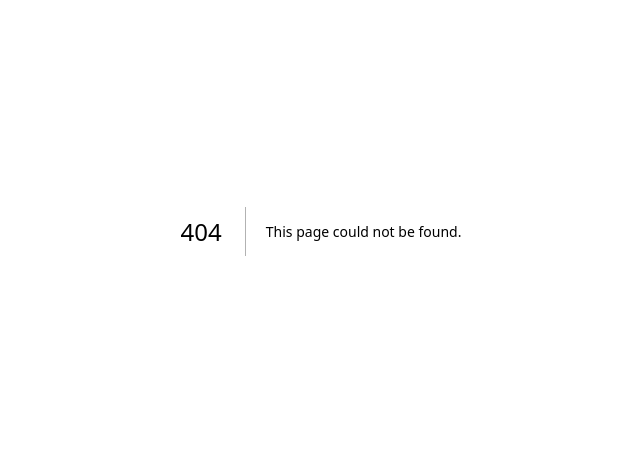
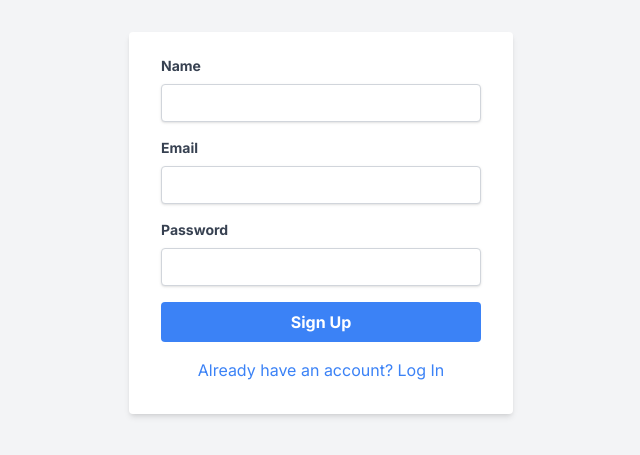
Before and after one commit to Raja-Usman-Murad/Nextjs, a Next.js app: page /Auth/FormikSignup in a window 1280 px wide. Before the commit this address had no page. Shown: the part 169-624 px from the top of the page, without its empty margins (319-959 px from the left). Built offline with nearby package versions, Linux system fonts and the light colour scheme.

Commit message:
Add the formik form and yup for validation

```diff
--- /dev/null
+++ b/app/Auth/FormikSignin/page.tsx
@@ -0,0 +1,81 @@
+// pages/signin.tsx
+"use client";
+
+import React from "react";
+import Link from "next/link";
+import { signinValidationSchema } from "../_ValidationSchema/ValidationSchema";
+import InputField from "@/app/Components/UI/Form/InputField";
+import { Formik, Form, Field, ErrorMessage, FormikHelpers } from "formik";
+
+const FormikSignIn: React.FC = () => {
+  const initialValues = {
+    email: "",
+    password: "",
+  };
+
+  const handleSubmit = (
+    values: typeof initialValues,
+    { resetForm }: FormikHelpers<typeof initialValues>
+  ) => {
+    // Submit the form (e.g., send data to an API)
+
+    if (!values.email || !values.password) {
+      alert("All fields are required");
+      return;
+    }
+    // Submit the form (e.g., send data to an API)
+    console.log("Form submitted:", values);
+
+    // Reset the form to its initial values
+    resetForm();
+  };
+
+  return (
+    <div className="min-h-screen flex items-center justify-center bg-gray-100">
+      <Formik
+        initialValues={initialValues}
+        validationSchema={signinValidationSchema}
+        onSubmit={handleSubmit}
+      >
+        {({ values, handleChange, handleBlur, errors, touched }) => (
+          <Form className="bg-white shadow-md rounded px-8 pt-6 pb-8 mb-4 w-full max-w-sm">
+            <InputField
+              label="Email"
+              type="email"
+              name="email"
+              value={values.email}
+              onChange={handleChange}
+              onBlur={handleBlur}
+              error={touched.email && errors.email}
+            />
+            <InputField
+              label="Password"
+              type="password"
+              name="password"
+              value={values.password}
+              onChange={handleChange}
+              onBlur={handleBlur}
+              error={touched.password && errors.password}
+            />
+            <button
+              type="submit"
+              className="bg-blue-500 hover:bg-blue-700 text-white font-bold py-2 px-4 rounded focus:outline-none focus:shadow-outline w-full"
+            >
+              Sign In
+            </button>
+            <div className="text-center mt-4">
+              <Link
+                className="text-blue-500 hover:text-blue-700"
+                href="FormikSignup"
+              >
+                Don't have an account? Create one.
+              </Link>
+            </div>
+          </Form>
+        )}
+      </Formik>
+    </div>
+  );
+};
+
+export default FormikSignIn;
--- /dev/null
+++ b/app/Auth/FormikSignup/page.tsx
@@ -0,0 +1,83 @@
+// pages/signup.tsx
+"use client";
+
+import React from "react";
+import { Formik, Form, Field, ErrorMessage, FormikHelpers } from "formik";
+import Link from "next/link";
+import InputField from "@/app/Components/UI/Form/InputField";
+import { signupValidationSchema } from "../_ValidationSchema/ValidationSchema";
+
+const FormikSignup: React.FC = () => {
+  const initialValues = {
+    name: "",
+    email: "",
+    password: "",
+  };
+
+  const handleSubmit = (
+    values: typeof initialValues,
+    { resetForm }: FormikHelpers<typeof initialValues>
+  ) => {
+    // Submit the form (e.g., send data to an API)
+    console.log("Form submitted:", values);
+    resetForm();
+  };
+
+  return (
+    <div className="min-h-screen flex items-center justify-center bg-gray-100">
+      <Formik
+        initialValues={initialValues}
+        validationSchema={signupValidationSchema}
+        onSubmit={handleSubmit}
+      >
+        {({ values, handleChange, handleBlur, errors, touched }) => (
+          <Form className="bg-white shadow-md rounded px-8 pt-6 pb-8 mb-4 w-full max-w-sm">
+            <InputField
+              label="Name"
+              type="text"
+              name="name"
+              value={values.name}
+              onChange={handleChange}
+              onBlur={handleBlur}
+              error={touched.name && errors.name}
+            />
+            <InputField
+              label="Email"
+              type="email"
+              name="email"
+              value={values.email}
+              onChange={handleChange}
+              onBlur={handleBlur}
+              error={touched.email && errors.email}
+            />
+            <InputField
+              label="Password"
+              type="password"
+              name="password"
+              value={values.password}
+              onChange={handleChange}
+              onBlur={handleBlur}
+              error={touched.password && errors.password}
+            />
+            <button
+              type="submit"
+              className="bg-blue-500 hover:bg-blue-700 text-white font-bold py-2 px-4 rounded focus:outline-none focus:shadow-outline w-full"
+            >
+              Sign Up
+            </button>
+            <div className="text-center mt-4">
+              <Link
+                href="FormikSignin"
+                className="text-blue-500 hover:text-blue-700"
+              >
+                Already have an account? Log In
+              </Link>
+            </div>
+          </Form>
+        )}
+      </Formik>
+    </div>
+  );
+};
+
+export default FormikSignup;
--- a/app/Auth/Signin/page.tsx
+++ b/app/Auth/Signin/page.tsx
@@ -37,9 +37,6 @@ const SignIn: React.FC = () => {
           onChange={handleChange}
           onBlur={handleBlur}
         />
-        {errors.email && (
-          <p className="text-red-500 text-xs italic">{errors.email}</p>
-        )}
 
         <InputField
           label="Password"
@@ -50,9 +47,6 @@ const SignIn: React.FC = () => {
           onChange={handleChange}
           onBlur={handleBlur}
         />
-        {errors.password && (
-          <p className="text-red-500 text-xs italic">{errors.password}</p>
-        )}
 
         <button
           type="submit"
--- a/app/Auth/Signup/page.tsx
+++ b/app/Auth/Signup/page.tsx
@@ -37,9 +37,6 @@ const Signup: React.FC = () => {
           onChange={handleChange}
           onBlur={handleBlur}
         />
-        {errors.name && (
-          <p className="text-red-500 text-xs italic">{errors.name}</p>
-        )}
 
         <InputField
           label="Email"
@@ -50,9 +47,6 @@ const Signup: React.FC = () => {
           onChange={handleChange}
           onBlur={handleBlur}
         />
-        {errors.email && (
-          <p className="text-red-500 text-xs italic">{errors.email}</p>
-        )}
 
         <InputField
           label="Password"
@@ -63,9 +57,6 @@ const Signup: React.FC = () => {
           onChange={handleChange}
           onBlur={handleBlur}
         />
-        {errors.password && (
-          <p className="text-red-500 text-xs italic">{errors.password}</p>
-        )}
 
         <button
           type="submit"
--- /dev/null
+++ b/app/Auth/_ValidationSchema/ValidationSchema.tsx
@@ -0,0 +1,32 @@
+// validationSchema.ts
+import * as Yup from "yup";
+
+const email = Yup.string()
+  .email("Email must be valid")
+  .required("Email is required");
+
+const password = Yup.string()
+  .min(8, "Password must be at least 8 characters long")
+  .matches(/[a-z]/, "Password must contain at least one lowercase letter")
+  .matches(/[A-Z]/, "Password must contain at least one uppercase letter")
+  .matches(/\d/, "Password must contain at least one number")
+  .matches(/[@#$!%*?&]/, "Password must contain at least one special character")
+  .required("Password is required");
+
+export const signupValidationSchema = Yup.object().shape({
+  name: Yup.string()
+    .matches(/^[A-Za-z]/, "Name must start with an alphabet")
+    .matches(
+      /^[A-Za-z0-9-' ]*$/,
+      "Name can only contain alphabet, numbers, hyphens, and apostrophes"
+    )
+    .min(3, "Name must be at least 3 characters long")
+    .required("Name is required"),
+  email: email,
+  password: password,
+});
+
+export const signinValidationSchema = Yup.object().shape({
+  email: email,
+  password: password,
+});
--- a/app/Components/UI/Form/InputField.tsx
+++ b/app/Components/UI/Form/InputField.tsx
@@ -40,6 +40,7 @@ const InputField: React.FC<InputFieldProps> = ({
           error ? "border-red-500" : "border-gray-300"
         }`}
       />
+      {error && <p className="text-red-500 text-xs italic mt-2">{error}</p>}
     </div>
   );
 };
```
Also changed, not shown: package.json (+6 -4 lines), 1 other file (tests, documents, lock files or other folders).
